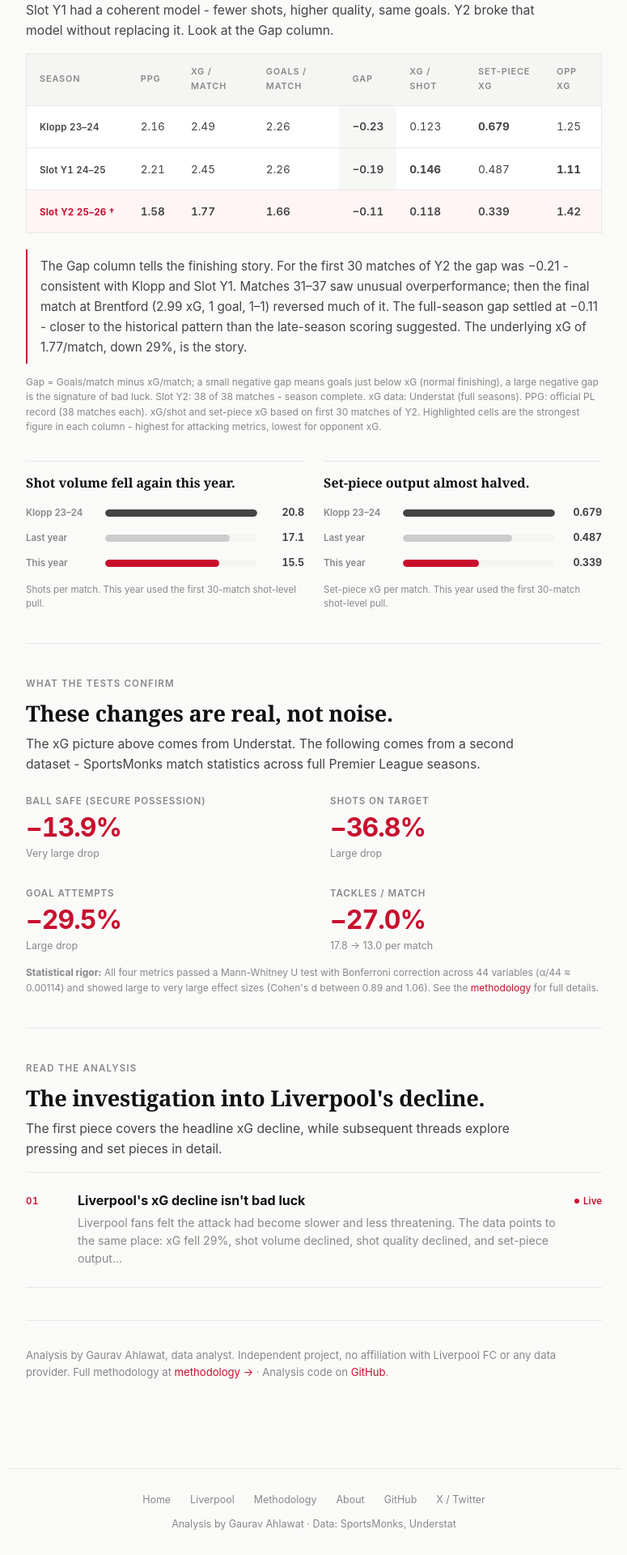
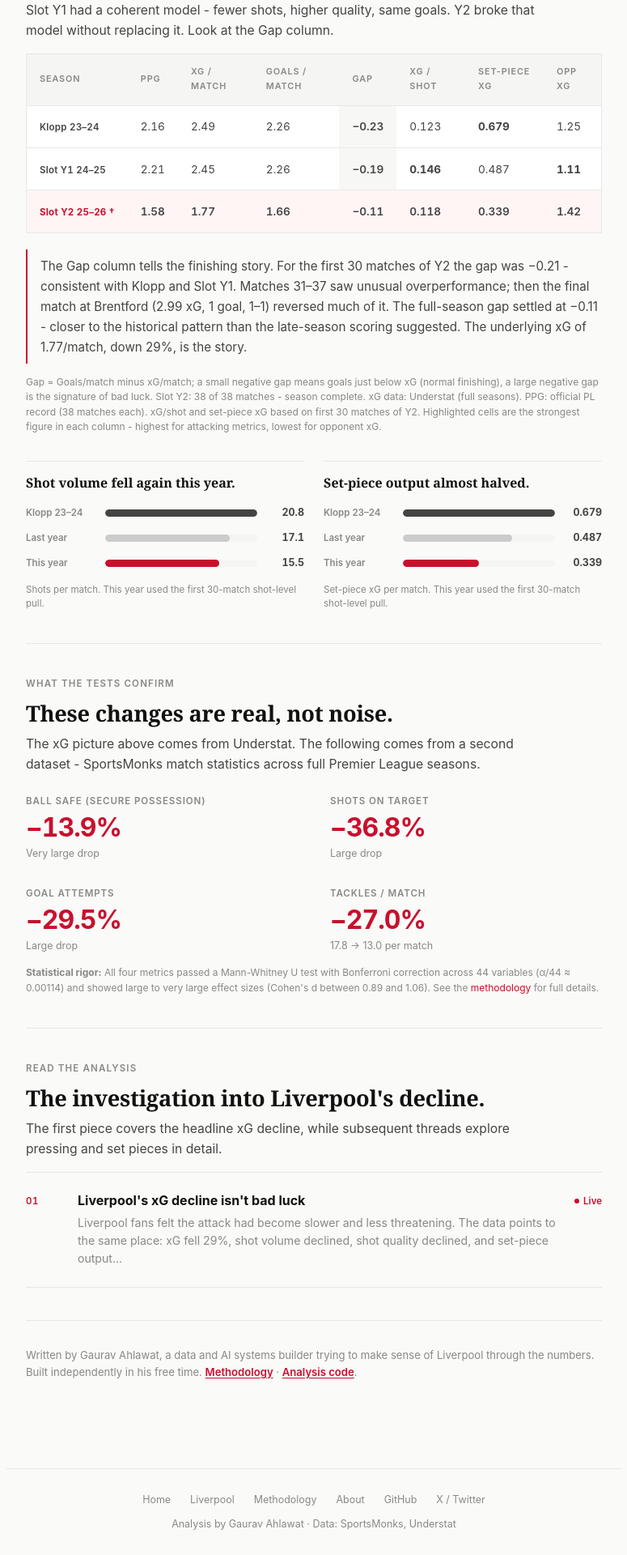
Before and after one commit to gauravahlawat01goal/football-analytics, a Jekyll site: the page built from web/liverpool/decline/index.md, in a window 1280 px wide. Shown: the part 1264-3184 px from the top of the page at 81% size, without its empty margins (252-1027 px from the left). Built offline with Jekyll 4.4.1, drawn with Linux system fonts in a browser that asks for light colours.

Commit message:
Refine decline page author note

```diff
--- a/web/assets/css/style.css
+++ b/web/assets/css/style.css
@@ -567,6 +567,18 @@
   line-height: 1.6;
 }
 
+.about-line a {
+  color: var(--red);
+  font-weight: 600;
+  text-decoration: underline;
+  text-decoration-thickness: 1px;
+  text-underline-offset: 0.18em;
+}
+
+.about-line a:hover {
+  color: var(--text);
+}
+
 /* ── Confirmed findings ── */
 .confirmed-grid {
   display: grid;
--- a/web/liverpool/decline/index.md
+++ b/web/liverpool/decline/index.md
@@ -240,10 +240,10 @@
   <!-- ── About ── -->
   <section class="about-section">
     <p class="about-line">
-      Analysis by Gaurav Ahlawat,
-      data analyst. Independent project, no affiliation with Liverpool FC or any data provider.
-      Full methodology at <a href="{{ '/methodology/' | relative_url }}">methodology →</a> ·
-      Analysis code on <a href="https://github.com/{{ site.github_username }}/football-analytics">GitHub</a>.
+      Written by Gaurav Ahlawat, a data and AI systems builder trying to make sense of Liverpool through the numbers.
+      Built independently in his free time.
+      <a href="{{ '/methodology/' | relative_url }}">Methodology</a> ·
+      <a href="https://github.com/{{ site.github_username }}/football-analytics">Analysis code</a>.
     </p>
   </section>
 
```
